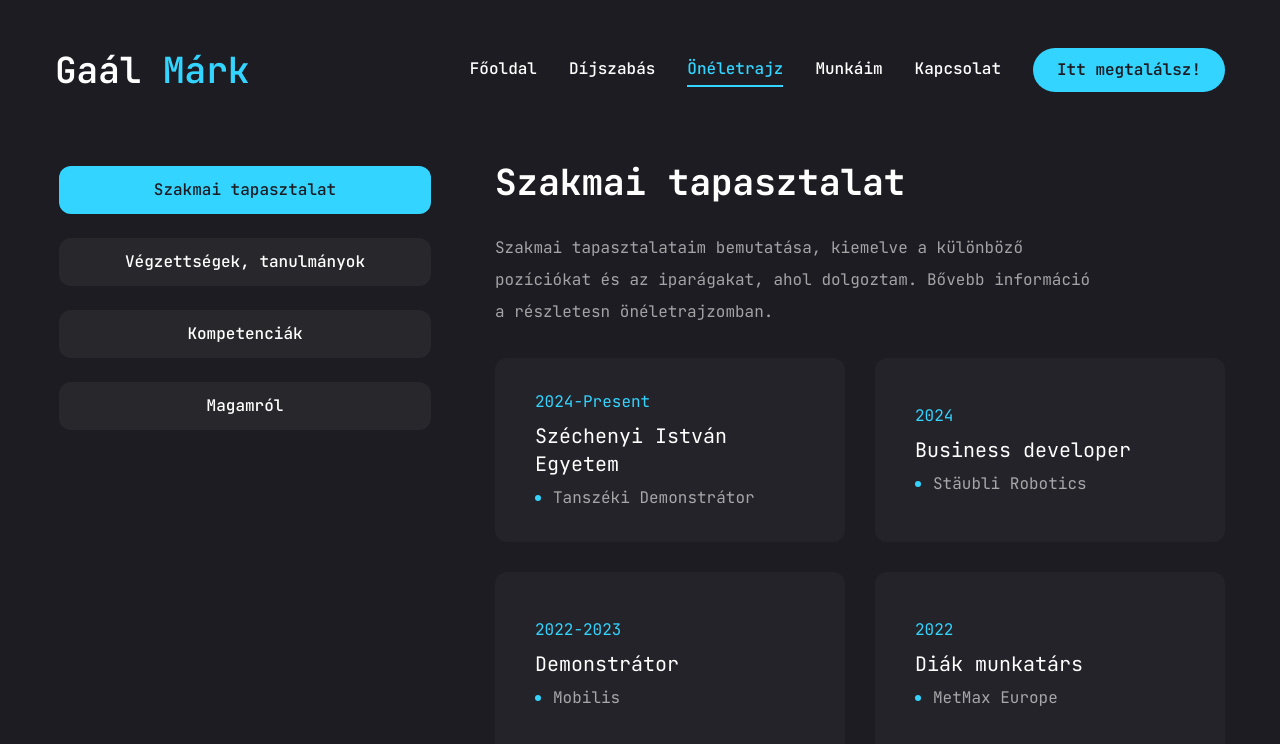
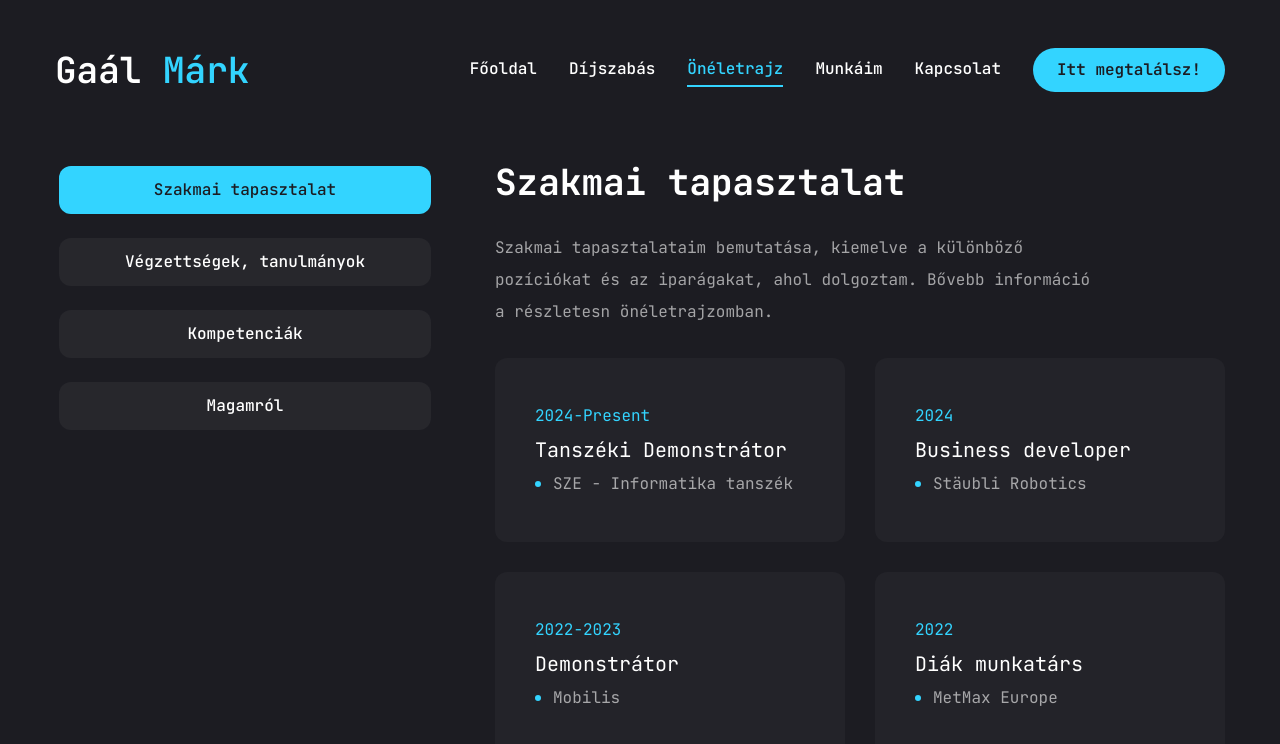
Before and after one commit to markgaal068/ujportfolio, a Next.js app: page /resume in a window 1280 px wide. Shown: the top 744 px of the page. Built offline with nearby package versions, Linux system fonts and the light colour scheme.

Commit message:
szegyrtem

```diff
--- a/app/resume/page.jsx
+++ b/app/resume/page.jsx
@@ -21,8 +21,8 @@ const experience = {
     description: "Szakmai tapasztalataim bemutatása, kiemelve a különböző pozíciókat és az iparágakat, ahol dolgoztam. Bővebb információ a részletesn önéletrajzomban.",
     items: [
         {
-            company: "Tanszéki Demonstrátor",
-            position: "Széchenyi István Egyetem",
+            company: "SZE - Informatika tanszék",
+            position: "Tanszéki Demonstrátor",
             duration: "2024-Present "
         },
         {
```
